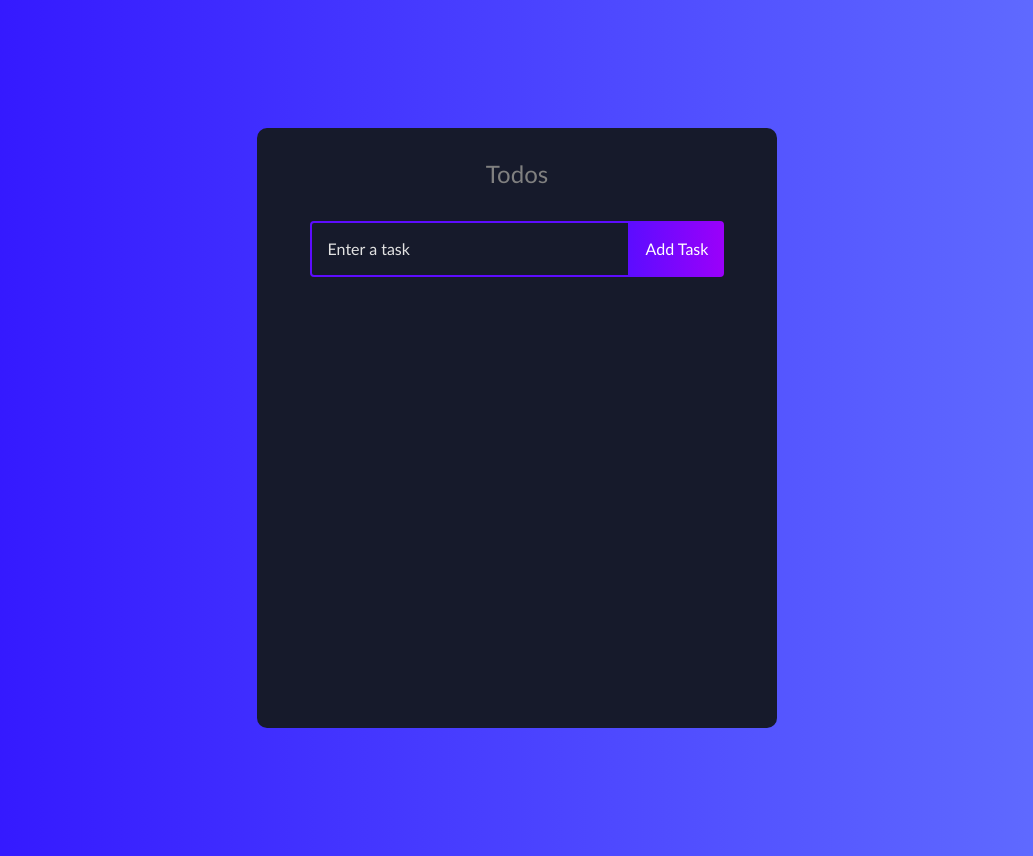
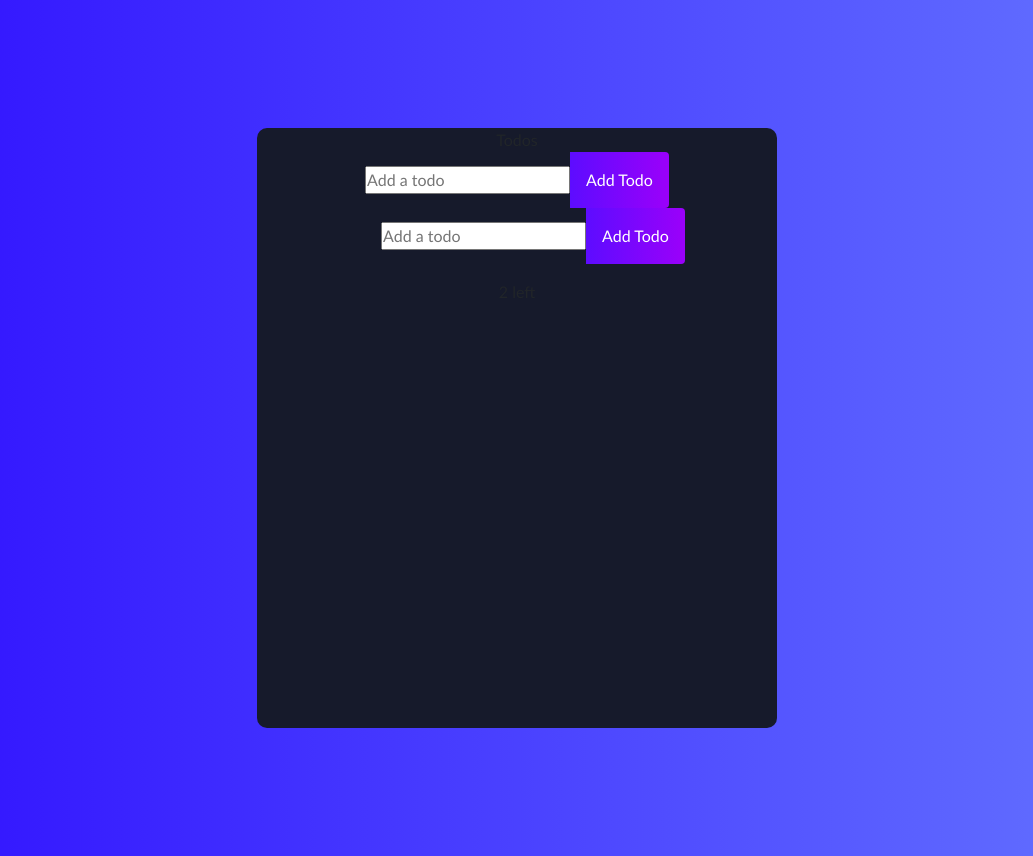
Before and after one commit to ron24g/to-do-list, a React app: page / in a window 1280 px wide. Shown: the whole page, without its empty margins (123-1156 px from the left). Built offline with nearby package versions, Linux system fonts and the light colour scheme.

Commit message:
redo left on input list

```diff
--- a/src/js/api.js
+++ b/src/js/api.js
@@ -10,6 +10,7 @@ function getTodoList() {
 	)
 		.then((response) => response.json())
 		.then((result) => {
+			console.log(result);
 			return result;
 		})
 		.catch((error) => console.log("error", error));
--- a/src/js/component/Todo.jsx
+++ b/src/js/component/Todo.jsx
@@ -1,9 +1,33 @@
-import React, { useState } from "react";
+import React from 'react'
+
+function Todo() {
+  return (
+	<div>Todo</div>
+  )
+}
+
+export default Todo
+
+
+
+
+
+
+
+
+
+
+
+
+
+
+/*import React, { useState } from "react";
 import TodoForm from "./TodoForm.jsx";
 import { RiCloseCircleLine } from "react-icons/ri";
 import { TiEdit } from "react-icons/ti";
 
 function Todo({ todos, completeTask, removeTask, updateTask }) {
+	console.log("hello todos", todos);
 	const [edit, setEdit] = useState({
 		id: null,
 		value: "",
@@ -23,18 +47,18 @@ function Todo({ todos, completeTask, removeTask, updateTask }) {
 
 	return todos.map((task, index) => (
 		<div
-			className={task.isComplete ? "task-row complete" : "task-row"}
+			className={task.done ? "task-row complete" : "task-row"}
 			key={index}>
-			<div key={task.id} onClick={() => completeTask(task.id)}>
-				{task.text}
+			<div key={index} onClick={() => completeTask(index)}>
+				{task.label}
 			</div>
 			<div className="icons">
 				<RiCloseCircleLine
-					onClick={() => removeTask(task.id)}
+					onClick={() => removeTask(index)}
 					className="delete-icon"
 				/>
 				<TiEdit
-					onClick={() => setEdit({ id: task.id, value: task.text })}
+					onClick={() => setEdit({ id: index, value: task.label })}
 					className="edit-icon"
 				/>
 			</div>
@@ -42,4 +66,4 @@ function Todo({ todos, completeTask, removeTask, updateTask }) {
 	));
 }
 
-export default Todo;
+export default Todo;*/
--- a/src/js/component/TodoForm.jsx
+++ b/src/js/component/TodoForm.jsx
@@ -1,4 +1,4 @@
-import React, { useState } from "react";
+/*import React, { useState } from "react";
 
 function TodoForm(props) {
 	const [input, setInput] = useState(props.edit ? props.edit.value : "");
@@ -8,12 +8,11 @@ function TodoForm(props) {
 	};
 
 	const ButtonSubmit = (e) => {
-		let result;
 		e.preventDefault();
 
 		props.onSubmit({
-			id: Math.floor(Math.random() * 10000),
-			text: input,
+			done: false,
+			label: input,
 		});
 		setInput("");
 	};
@@ -51,4 +50,4 @@ function TodoForm(props) {
 	);
 }
 
-export default TodoForm;
+export default TodoForm;*/
--- a/src/js/component/TodoList.jsx
+++ b/src/js/component/TodoList.jsx
@@ -1,10 +1,35 @@
 import React, { useState } from "react";
+
+const TodoList = () => {
+  const [todos, setTodos] = useState([]);
+
+  return (
+    <div>
+      <form>
+        <input type="text" placeholder="Add a todo"></input>
+        <button className="todo-button">Add Todo</button>
+
+      </form>
+    </div>
+  );
+};
+
+export default TodoList;
+
+/*import React, { useState, useEffect } from "react";
 import Todo from "./Todo.jsx";
 import TodoForm from "./TodoForm.jsx";
-import { getTodoList, putTodoList } from "../api";
+import { getTodoList, putTodoList } from "../api.js";
 
 function TodoList() {
 	const [todos, setTodos] = useState([]);
+
+	useEffect(() => {
+		let data = getTodoList().then((resp) => {
+			//			console.log(resp);
+			setTodos(resp);
+		});
+	}, []);
 
 	const addTask = (task) => {
 		if (!task.text || /^\s*$/.test(task.text)) {
@@ -12,6 +37,8 @@ function TodoList() {
 		}
 
 		const newTask = [task, ...todos];
+
+		putTodoList(newTask);
 
 		setTodos(newTask);
 		//	console.log(...todos);
@@ -38,9 +65,9 @@ function TodoList() {
 	};
 
 	const completeTask = (id) => {
-		let updatedTask = todos.map((task) => {
-			if (task.id === id) {
-				task.isComplete = !task.isComplete;
+		let updatedTask = todos.map((task, index) => {
+			if (index === id) {
+				task.done = !task.done;
 			}
 			return task;
 		});
@@ -61,4 +88,4 @@ function TodoList() {
 	);
 }
 
-export default TodoList;
+export default TodoList;*/
--- a/src/js/component/app.jsx
+++ /dev/null
@@ -1,17 +0,0 @@
-import React from "react";
-
-//include images into your bundle
-//import rigoImage from "../../img/rigo-baby.jpg";
-//import TodoForm from "./TodoForm.jsx";
-import TodoList from "./TodoList.jsx";
-
-//create your first component
-const App = () => {
-	return (
-		<div className="todo-app">
-			<TodoList />
-		</div>
-	);
-};
-
-export default App;
--- /dev/null
+++ b/src/js/component/home.jsx
@@ -0,0 +1,31 @@
+import React from "react";
+
+//include images into your bundle
+//import rigoImage from "../../img/rigo-baby.jpg";
+import TodoForm from "./TodoForm.jsx";
+import TodoList from "./TodoList.jsx";
+
+//create your first component
+const home = () => {
+	return (
+		<div className="body">
+			<div className="todo-app">
+				Todos
+				<div>
+					<form>
+						<input type="text" placeholder="Add a todo"></input>
+						<button className="todo-button">Add Todo</button>
+					</form>
+				</div>
+				<div className="todo-list">
+					<ul>
+					<TodoList />
+					</ul>
+				</div>
+				<div className="todos-left">2 left</div>
+			</div>
+		</div>
+	);
+};
+
+export default home;
--- a/src/js/index.js
+++ b/src/js/index.js
@@ -6,7 +6,7 @@ import ReactDOM from "react-dom";
 import "../styles/index.css";
 
 //import your own components
-import App from "./component/app.jsx";
+import App from "./component/home.jsx";
 
 //render your react application
 ReactDOM.render(<App />, document.querySelector("#app"));
```
Also changed, not shown: src/js/component/TodosLeft.jsx (added).
